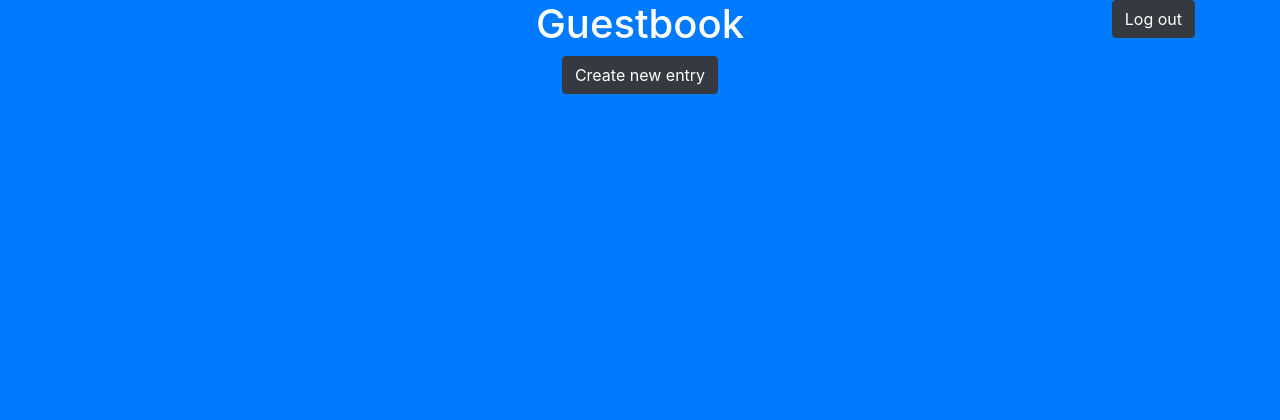
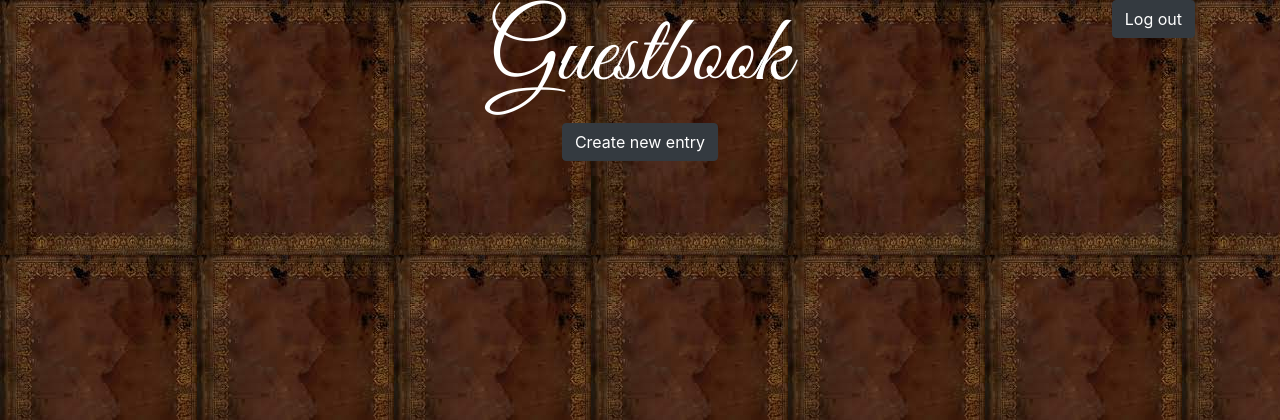
Before and after one commit to mmmlatt/guestbook, a Django app: page /guestbook/ in a window 1280 px wide. Shown: the top 420 px of the page. Run offline with Django 5.2, Linux system fonts and the light colour scheme; the visitor is signed in with stand-in values (Sample User, id 1); data that the repository does not hold is empty.

Commit message:
Made the site slightly prettier

```diff
--- a/guestbook/guestbook/settings.py
+++ b/guestbook/guestbook/settings.py
@@ -118,6 +118,7 @@ USE_TZ = True
 # https://docs.djangoproject.com/en/5.0/howto/static-files/
 
 STATIC_URL = 'static/'
+STATICFILES_DIRS = [os.path.join(BASE_DIR, 'static')]
 STATIC_DIR = BASE_DIR / 'static'
 MEDIA_DIR = BASE_DIR / 'media'
 MEDIA_ROOT = os.path.join(BASE_DIR, "media")
--- a/guestbook/guestbookapp/templates/guestbookapp/guestbook.html
+++ b/guestbook/guestbookapp/templates/guestbookapp/guestbook.html
@@ -5,7 +5,30 @@
     {% load static %}
     <link rel="stylesheet" href="https://cdn.jsdelivr.net/npm/bootstrap@4.3.1/dist/css/bootstrap.min.css" integrity="sha384-ggOyR0iXCbMQv3Xipma34MD+dH/1fQ784/j6cY/iJTQUOhcWr7x9JvoRxT2MZw1T" crossorigin="anonymous">
 </head>
-<body class="bg-primary">
+<style>
+    @font-face {
+    font-family: 'GuestBookCursive';
+    src: url('{% static "guestbookapp/GreatVibes-Regular.ttf" %}') format('truetype');
+    font-weight: normal;
+    font-style: normal;
+    }
+    .card-text {
+        font-family: "GuestBookCursive";
+        font-size: xx-large;
+    }
+    .card-body {
+        border-radius: 15px;
+        margin-top: 20px;
+        margin-bottom: 10px;
+        border: 1px solid black;
+    }
+    h1 {
+        font-family: "GuestBookCursive";
+        font-size: 600%;
+    }
+
+</style>
+<body style="background-image: url('{% static 'guestbookapp/bookcover.jpg' %}')">
     <div class="container">
         <div class="row">
             <div class="col-md-4">
@@ -24,23 +47,23 @@
 
         <div class="row justify-content-center">
             <form action="{% url 'create' %}", method="GET">
-                <div class="col-md-12 text-center bg-primary text-white mb-3">
+                <div class="col-md-12 text-center text-black mb-3">
                     <button class="btn btn-dark btn-large" type="submit">Create new entry</button>
                 </div>
             </form>
         </div>
 
-        <div class="row justify-content-center">
-            <div class="col-md-4 text-center bg-primary text-white">
+        <div class="row justify-content-center" style="border-radius: 15px;">
+            <div class="col-md-4 text-center text-black" style="background-image: url('{% static 'guestbookapp/page.png' %}'); border-radius: 15px">
                 {% for entry in entries %}
-                    <div class="card mb-3">
-                        <div class="card-body bg-primary">
-                            <p class="card-body bg-primary">{{ entry.entry_text }}</p>
-                            <p class="card-text bg-primary">{{ entry.author}}</p>
+                    <div class="card mb-3" style="background-image: url('{% static 'guestbookapp/page.png' %}')">
+                        <div class="card-body">
+                            <p class="card-text"><b>{{ entry.entry_text }}</b></p>
+                            <p class="card-text"><b>{{ entry.author}}</b></p>
+                            {% if entry.entry_image %}
+                            <img class="card-img-bottom" src="{{MEDIA_URL}}{{entry.entry_image.url}}">
+                            {% endif %}
                         </div>
-                        {% if entry.entry_image %}
-                        <img class="card-img-bottom" src="{{MEDIA_URL}}{{entry.entry_image.url}}">
-                        {% endif %}
                     </div>
                 {% endfor %}
             </div>
```
Also changed, not shown: guestbook/guestbookapp/templates/guestbookapp/create.html (+17 -5 lines), guestbook/guestbookapp/templates/guestbookapp/login.html (+14 -2 lines), guestbook/guestbookapp/migrations/0001_initial.py (added), guestbook/guestbookapp/migrations/0002_entry_entry_data_entry_entry_image.py (added), guestbook/guestbookapp/migrations/0003_rename_entry_data_entry_entry_date.py (added), guestbook/guestbookapp/migrations/0004_alter_entry_entry_date.py (added), guestbook/guestbookapp/static/guestbookapp/bookcover.jpg (added), guestbook/guestbookapp/static/guestbookapp/page.png (added), guestbook/media/photos/20200420_175641.jpg (added), guestbook/media/photos/20200424_184730.jpg (added), guestbook/media/photos/bearavatar.jpeg (added), guestbook/static/guestbookapp/GreatVibes-Regular.ttf (added), guestbook/static/guestbookapp/bookcover.jpg (added), guestbook/static/guestbookapp/page.png (added), 2 other files.
